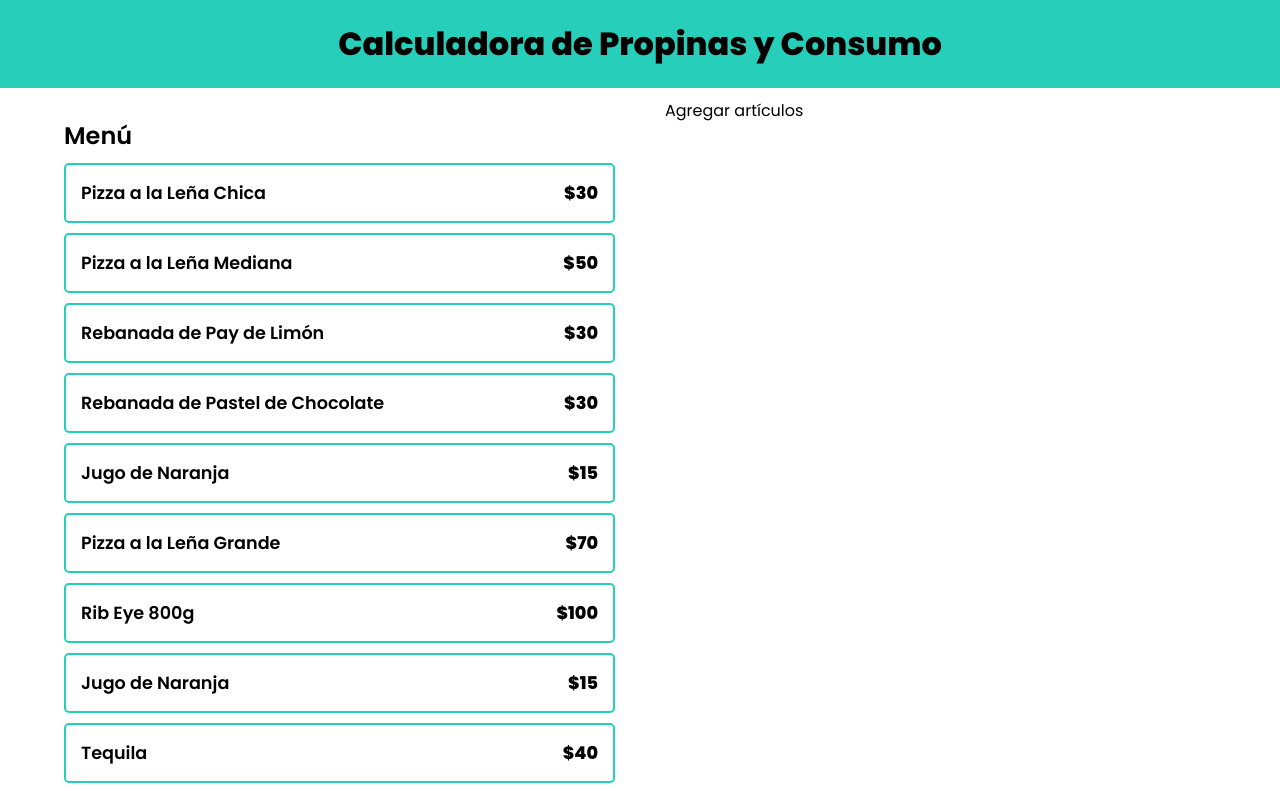
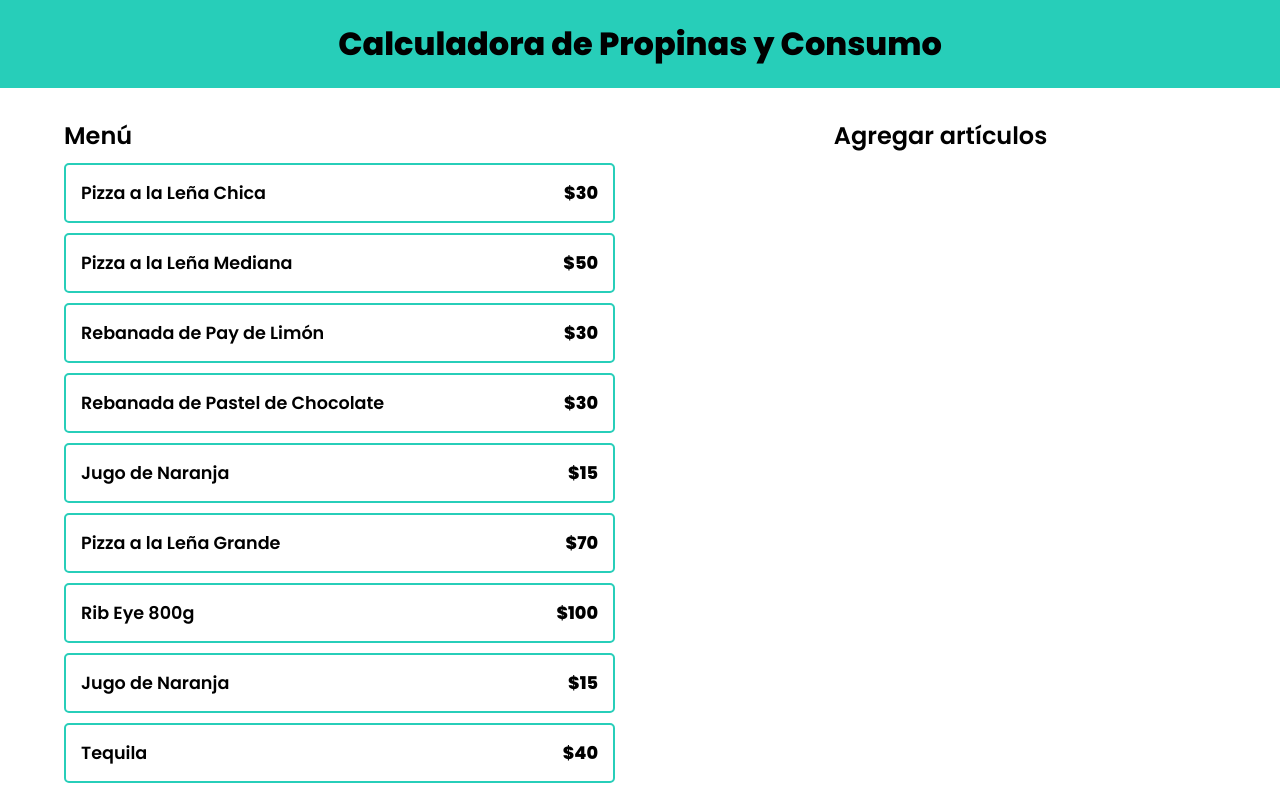
Before and after one commit to LeoCiru/cotizadora-cafeteria, a React (Vite) app: page / in a window 1280 px wide. Shown: the top 791 px of the page. Built offline with nearby package versions, Linux system fonts and the light colour scheme.

Commit message:
Corrigiendo el título cuando no se tienen artículos seleccionados

```diff
--- a/src/components/Factura.tsx
+++ b/src/components/Factura.tsx
@@ -33,7 +33,7 @@ function Factura({orden, eliminarItem}: FacturaProps) {
                     </div>
                 </div>
             ) : (
-                <p>Agregar artículos</p>
+                <h2 className="sin-articulos">Agregar artículos</h2>
             )}
         </>
     )
--- a/src/index.css
+++ b/src/index.css
@@ -67,6 +67,13 @@ body .contenedor .factura {
   margin: 10px 0;
 }
 
+body .contenedor .factura .sin-articulos {
+  font-weight: 600;
+  margin-top: 20px;
+  margin-bottom: 10px;
+  text-align: center;
+}
+
 body .contenedor .factura .contenedor-factura h2 {
   font-weight: 600;
   margin-bottom: 10px;
@@ -80,6 +87,7 @@ body .contenedor .factura .contenedor-factura {
 body .contenedor .factura .contenedor-factura .item-agregado {
   display: flex;
   justify-content: space-between;
+  align-items: center;
   margin: 10px 0;
   padding: 20px;
   border-bottom: 1px solid #cbc8c8ba;
@@ -107,11 +115,12 @@ body .contenedor .factura .contenedor-factura .contenedor-items {
 body .contenedor .factura .contenedor-factura .item-agregado button {
   background: none;
   background-color: red;
-  padding: 0 20px;
+  padding: 5px 10px;
   color: #fff;
   border: none;
   border-radius: 50%;
   cursor: pointer;
   font-weight: 600;
   font-size: 1.1rem;
+  height: 100%;
 }
```
